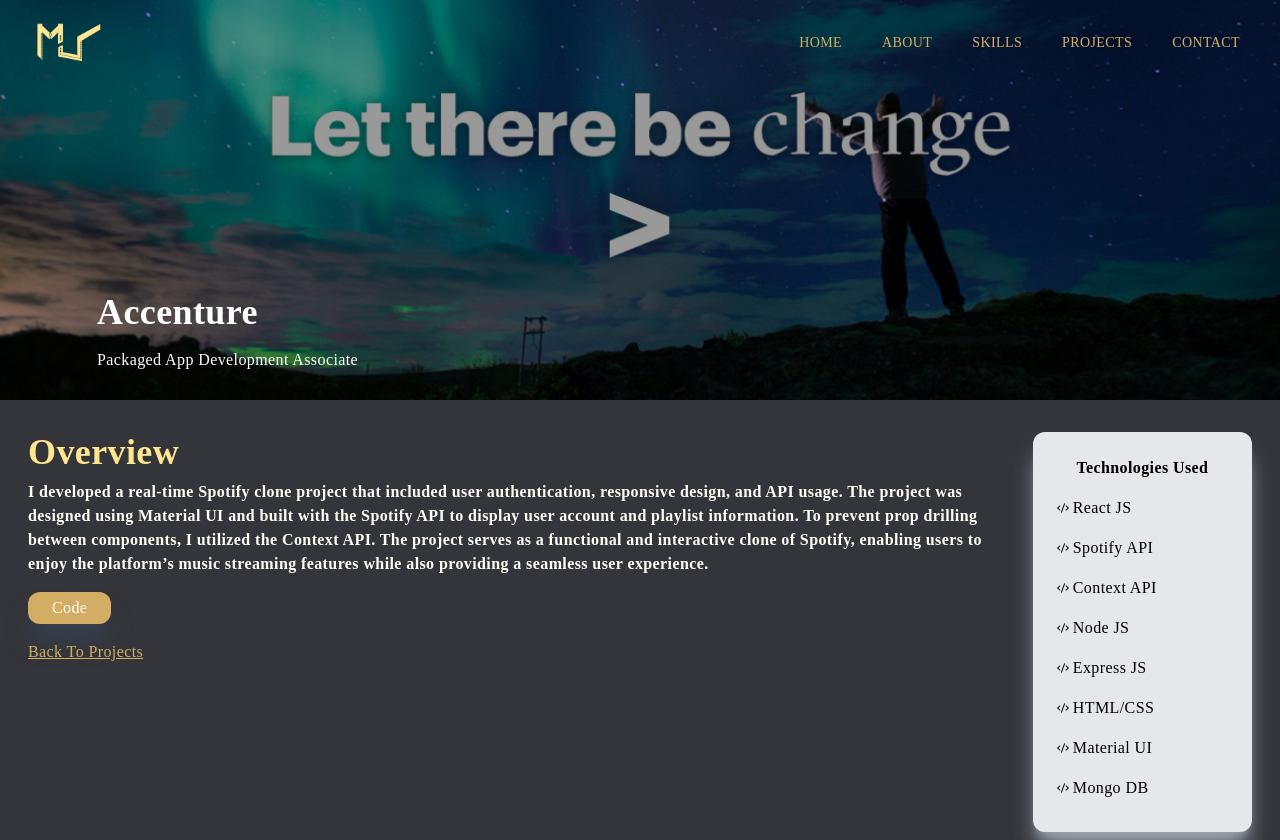
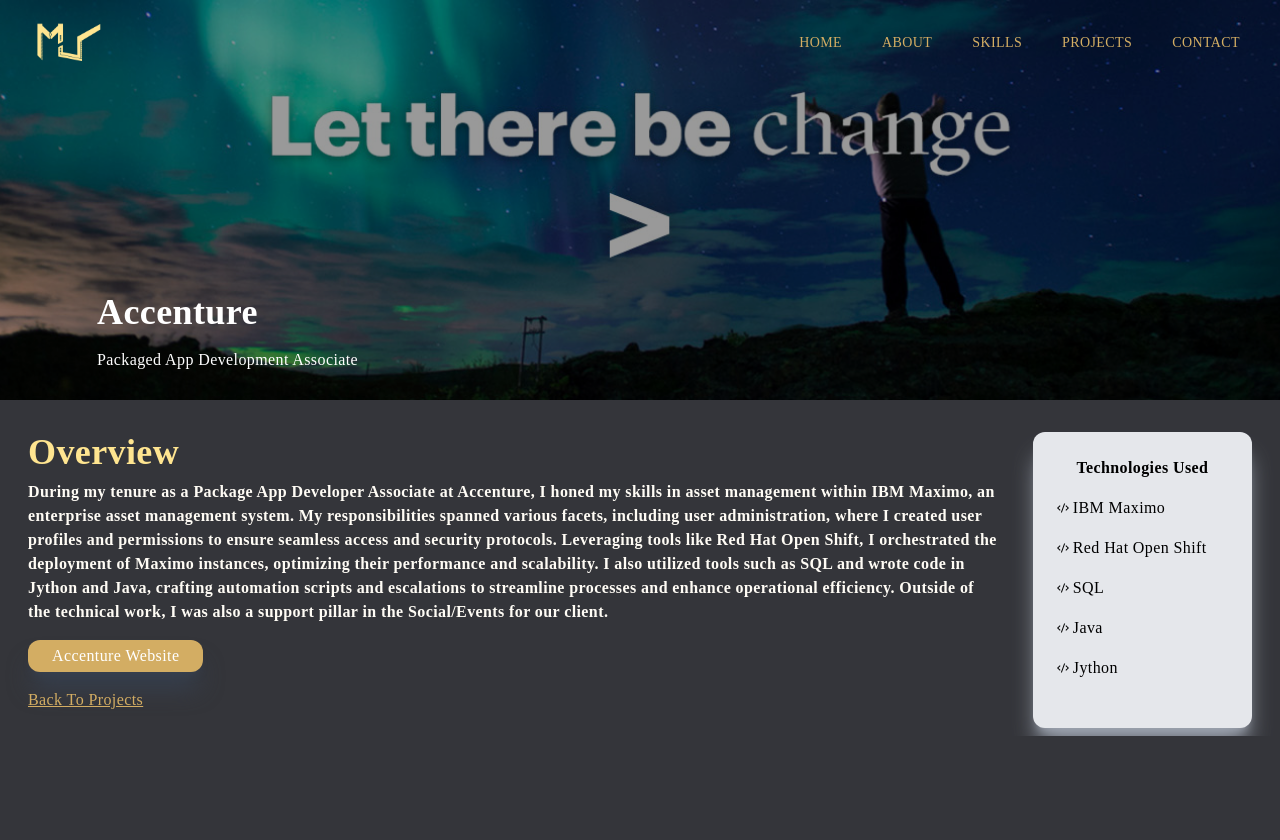
Before and after one commit to MikeSanDev/portfolio-nextjs, a Next.js app: page /accenture in a window 1280 px wide. After the commit the page ends 800 px from the top, so only its background shows below. Built offline with nearby package versions, Linux system fonts and the light colour scheme; a web font is replaced by a local one.

Commit message:
project item change

```diff
--- a/pages/accenture.tsx
+++ b/pages/accenture.tsx
@@ -23,14 +23,14 @@ const spotify = () => {
         <div className="col-span-4 ">
           <h2 className="text-accentColor mb-2">Overview</h2>
           <h3 className="text-text_Color">
-            I developed a real-time Spotify clone project that included user
-            authentication, responsive design, and API usage. The project was
-            designed using Material UI and built with the Spotify API to display
-            user account and playlist information. To prevent prop drilling
-            between components, I utilized the Context API. The project serves
-            as a functional and interactive clone of Spotify, enabling users to
-            enjoy the platform&rsquo;s music streaming features while also
-            providing a seamless user experience.
+
+          During my tenure as a Package App Developer Associate at Accenture, I honed my skills in asset management within IBM Maximo, an enterprise asset management system.
+          My responsibilities spanned various facets, including user administration, where I created user profiles and permissions to ensure seamless access and security protocols.
+          Leveraging tools like Red Hat Open Shift, I orchestrated the deployment of Maximo instances, optimizing their performance and scalability.
+          I also utilized tools such as SQL and wrote code in Jython and Java, crafting automation scripts and escalations to streamline processes and enhance operational efficiency.
+          Outside of the technical work, I was also a support pillar in the Social/Events for our client.
+
+          {/* &rsquo; */}
           </h3>
           {/* <a
             href=""
@@ -40,12 +40,12 @@ const spotify = () => {
             <button className="px-8 py-2 mt-4 mr-8 text-white ">Demo</button>
           </a> */}
           <a
-            href="https://github.com/MikeSanDev/Spotify-Clone"
+            href="https://www.accenture.com/us-en"
             target="_blank"
             rel="noopener noreferrer"
           >
             <button className="px-6 py-1 mt-4 text-white bg-mainColor proj-btn">
-              Code
+              Accenture Website
             </button>
           </a>
           <div>
@@ -61,28 +61,19 @@ const spotify = () => {
             <p className="text-center font-bold pb-2 text-secondBg">Technologies Used</p>
             <div className="grid grid-cols-3 md:grid-cols-1">
               <p className="text-secondBg py-2 flex items-center">
-                <RiCodeSSlashFill className="pr-1" /> React JS
+                <RiCodeSSlashFill className="pr-1" /> IBM Maximo
               </p>
               <p className="text-secondBg py-2 flex items-center">
-                <RiCodeSSlashFill className="pr-1" /> Spotify API
+                <RiCodeSSlashFill className="pr-1" /> Red Hat Open Shift
               </p>
               <p className="text-secondBg py-2 flex items-center">
-                <RiCodeSSlashFill className="pr-1" /> Context API
+                <RiCodeSSlashFill className="pr-1" /> SQL
               </p>
               <p className="text-secondBg py-2 flex items-center">
-                <RiCodeSSlashFill className="pr-1" /> Node JS
+                <RiCodeSSlashFill className="pr-1" /> Java
               </p>
               <p className="text-secondBg py-2 flex items-center">
-                <RiCodeSSlashFill className="pr-1" /> Express JS
-              </p>
-              <p className="text-secondBg py-2 flex items-center">
-                <RiCodeSSlashFill className="pr-1" /> HTML/CSS
-              </p>
-              <p className="text-secondBg py-2 flex items-center">
-                <RiCodeSSlashFill className="pr-1" /> Material UI
-              </p>
-              <p className="text-secondBg py-2 flex items-center">
-                <RiCodeSSlashFill className="pr-1" /> Mongo DB
+                <RiCodeSSlashFill className="pr-1" /> Jython
               </p>
             </div>
           </div>
```
